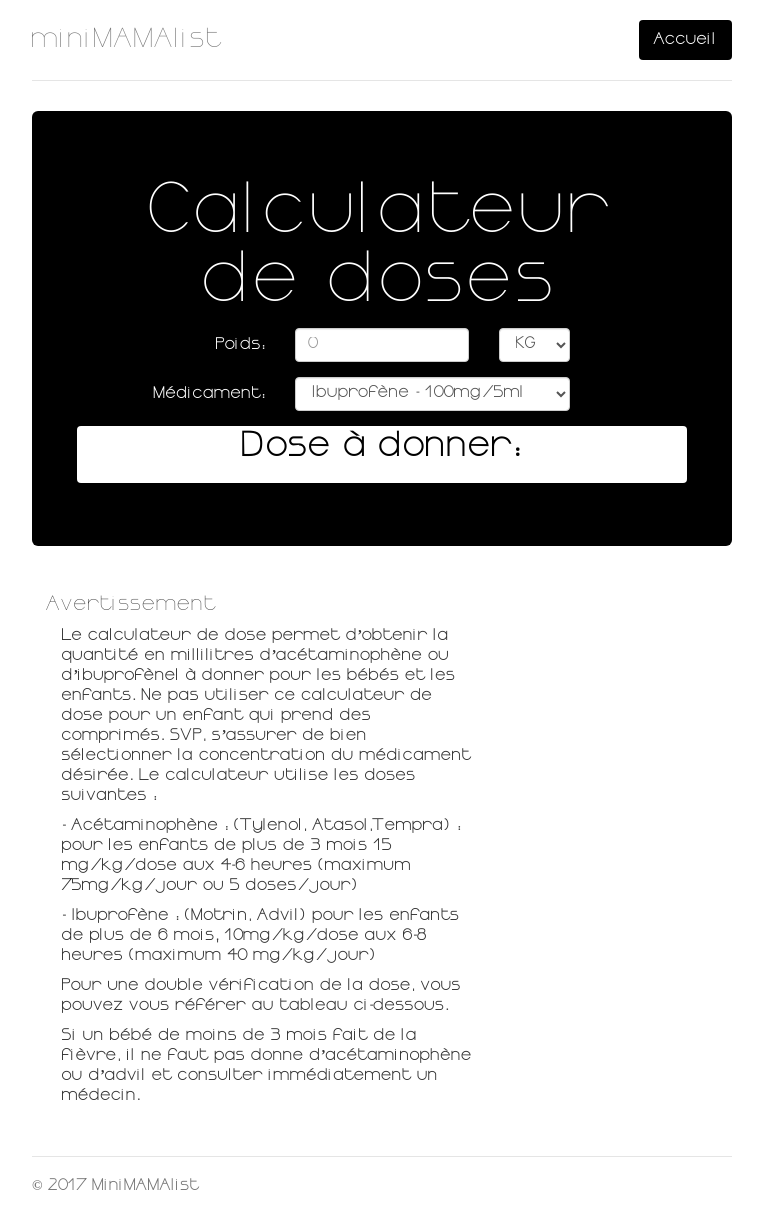
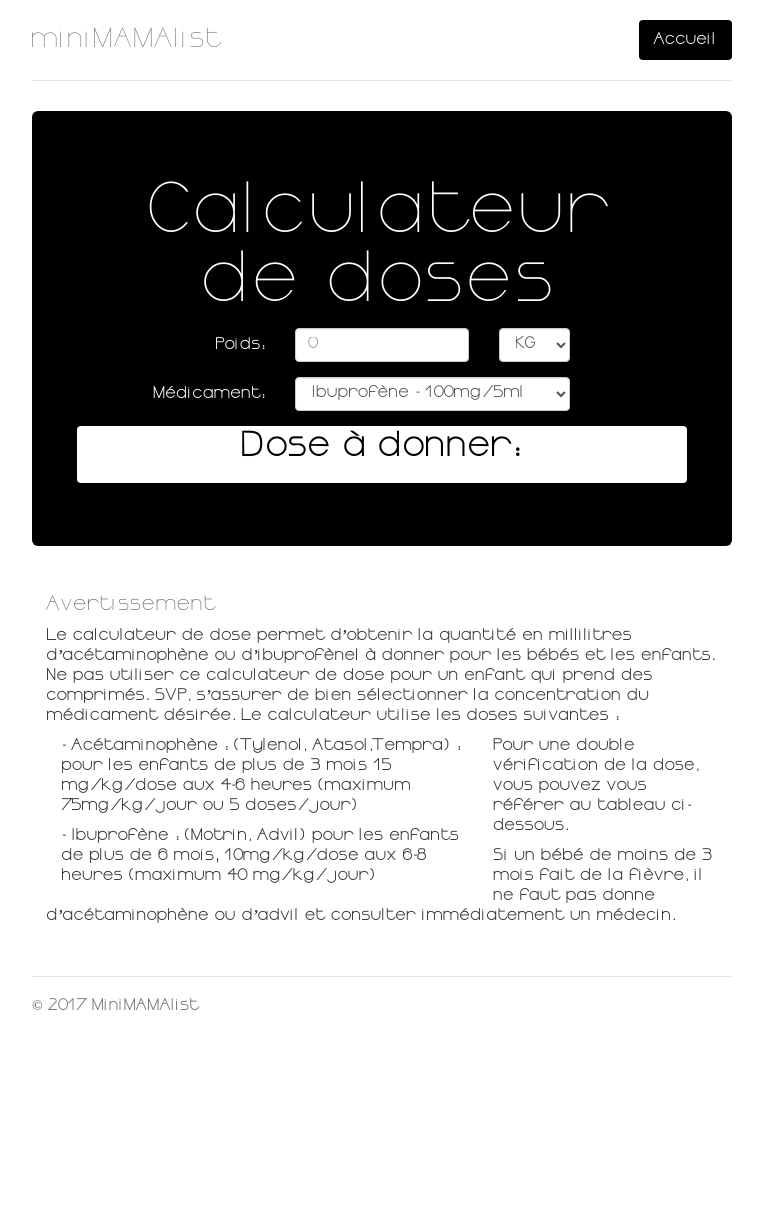
Before and after one commit to patrickboutin/patrickboutin.github.io, a Jekyll site: the page index.html, which Jekyll copies as it is, in a window 1280 px wide. Shown: the whole page, without its empty margins (258-1021 px from the left). Built offline with Jekyll 4.4.1, drawn with Linux system fonts in a browser that asks for light colours; nearby versions of some CDN libraries; after the commit the page ends 1046 px from its top, so only the background shows below that.

Commit message:
avertissement4

```diff
--- a/index.html
+++ b/index.html
@@ -73,13 +73,13 @@
       <div class="row marketing">
         <div class="col-lg-12">
           <h4>Avertissement</h4>
-            <p class="col-lg-8">Le calculateur de dose permet d’obtenir la quantité en millilitres d’acétaminophène ou d’ibuprofènel à donner pour les bébés et les enfants. Ne pas utiliser ce calculateur de dose pour un enfant qui prend des comprimés. SVP, s’assurer de bien sélectionner la concentration du médicament désirée.
+            <p>Le calculateur de dose permet d’obtenir la quantité en millilitres d’acétaminophène ou d’ibuprofènel à donner pour les bébés et les enfants. Ne pas utiliser ce calculateur de dose pour un enfant qui prend des comprimés. SVP, s’assurer de bien sélectionner la concentration du médicament désirée.
                Le calculateur utilise les doses suivantes :</p>
             <p class="col-lg-8">-	Acétaminophène : (Tylenol, Atasol,Tempra) : pour les enfants de plus de 3 mois
                15 mg/kg/dose aux 4-6 heures (maximum 75mg/kg/jour ou 5 doses/jour)</p>
             <p class="col-lg-8">-	Ibuprofène : (Motrin, Advil) pour les enfants de plus de 6 mois; 10mg/kg/dose aux 6-8 heures (maximum 40 mg/kg/jour)</p>
-            <p class="col-lg-8">Pour une double vérification de la dose, vous pouvez vous référer au tableau ci-dessous.</p>
-            <p class="col-lg-8">Si un bébé de moins de 3 mois fait de la fièvre, il ne faut pas donne d’acétaminophène ou d’advil et consulter immédiatement un médecin.</p>
+            <p>Pour une double vérification de la dose, vous pouvez vous référer au tableau ci-dessous.</p>
+            <p>Si un bébé de moins de 3 mois fait de la fièvre, il ne faut pas donne d’acétaminophène ou d’advil et consulter immédiatement un médecin.</p>
         </div>
       </div>
 
```
